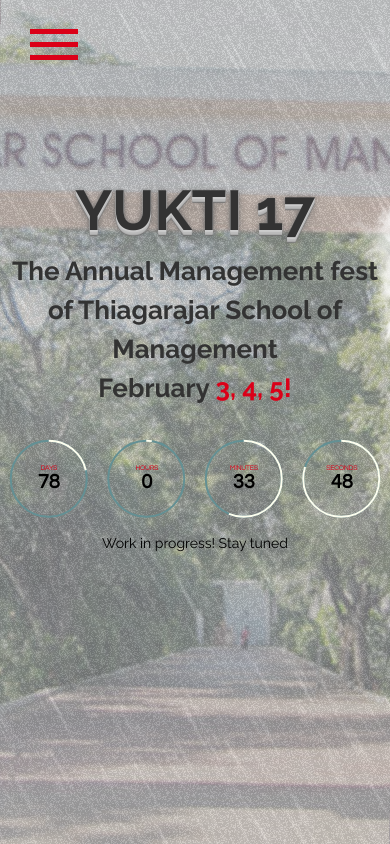
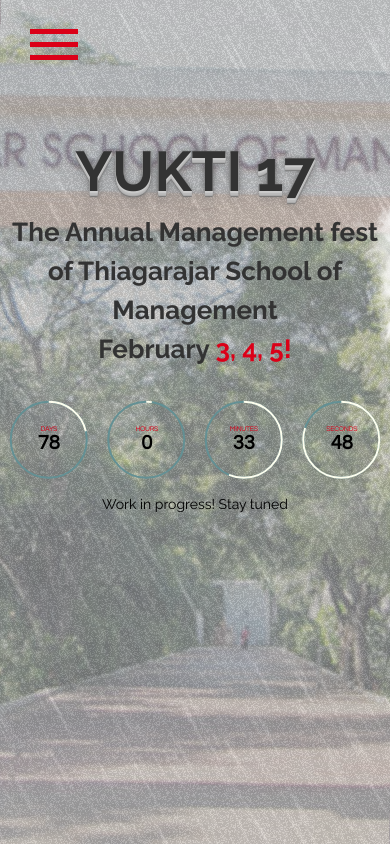
Before and after one commit to ArjunThiraviam/yukti17, a plain HTML site: page index.html in a window 390 px wide. Drawn offline with nearby package versions, Linux system fonts and the light colour scheme.

Commit message:
Update index.html

```diff
--- a/index.html
+++ b/index.html
@@ -78,7 +78,7 @@
 @media only screen and (max-width: 500px) {
     .hit-the-floor {
         font-size: 4em;
-        margin-top: 3em;
+        margin-top: 2.3em;
     }
 
 }
```
